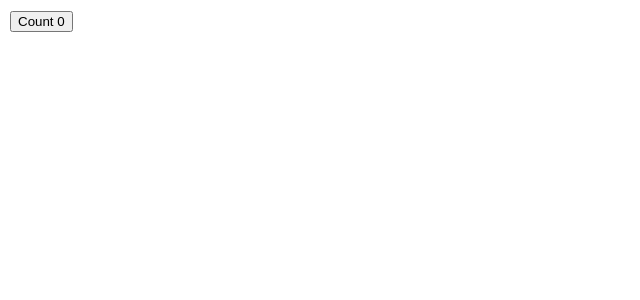
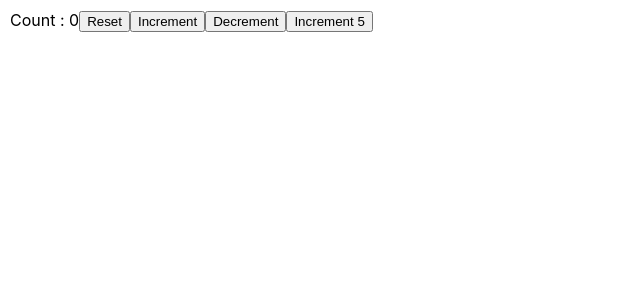
Before and after one commit to Rujuta-B/extra, a React (Create React App) app in the folder my-app/: page / in a window 1280 px wide. Shown: the top 300 px of the page, without its empty margins (0-640 px from the left). Built offline with nearby package versions, Linux system fonts and the light colour scheme.

Commit message:
useState with previous state

```diff
--- a/my-app/src/App.js
+++ b/my-app/src/App.js
@@ -3,13 +3,15 @@
 // import Counter from './components/Counter';
 // import EventBind from './components/EventBind';
 import { HooksCounter } from './components/HooksCounter';
+import { HooksCounterTwo } from './components/HooksCounterTwo';
 
 
 function App() {
   return (
     <div className="App">
 
-    <HooksCounter />
+    <HooksCounterTwo />
+    {/* <HooksCounter /> */}
     {/* <EventBind /> */}
     {/* <Counter /> */}
      {/* < Message /> */}
--- /dev/null
+++ b/my-app/src/components/HooksCounterTwo.js
@@ -0,0 +1,26 @@
+import React, { useState } from 'react'
+
+export const HooksCounterTwo = () => {
+  const initialCount = 0;
+  const [count, setCount] = useState(initialCount)
+
+  const incrementFive = () =>  {
+      for (let i=0;i <5; i++){
+        setCount(prevCount => prevCount + 1)
+         {/* we use function ('=>') to let it store the previous value */}
+      }
+
+  }
+
+    return (
+    <div>
+        Count : {count}
+        <button onClick={() => setCount(initialCount)}>Reset</button>
+        <button onClick={() => {setCount(prevCount => prevCount + 1)}}>Increment</button>
+        {/* instead of count+1 we use function to let it store the previous value */}
+        <button onClick={() => {setCount(prevCount => prevCount - 1)}}>Decrement</button>
+        {/* instead of count-1 we use function to let it store the previous value */}
+        <button onClick={incrementFive}>Increment 5</button>
+    </div>
+  )
+}
```
